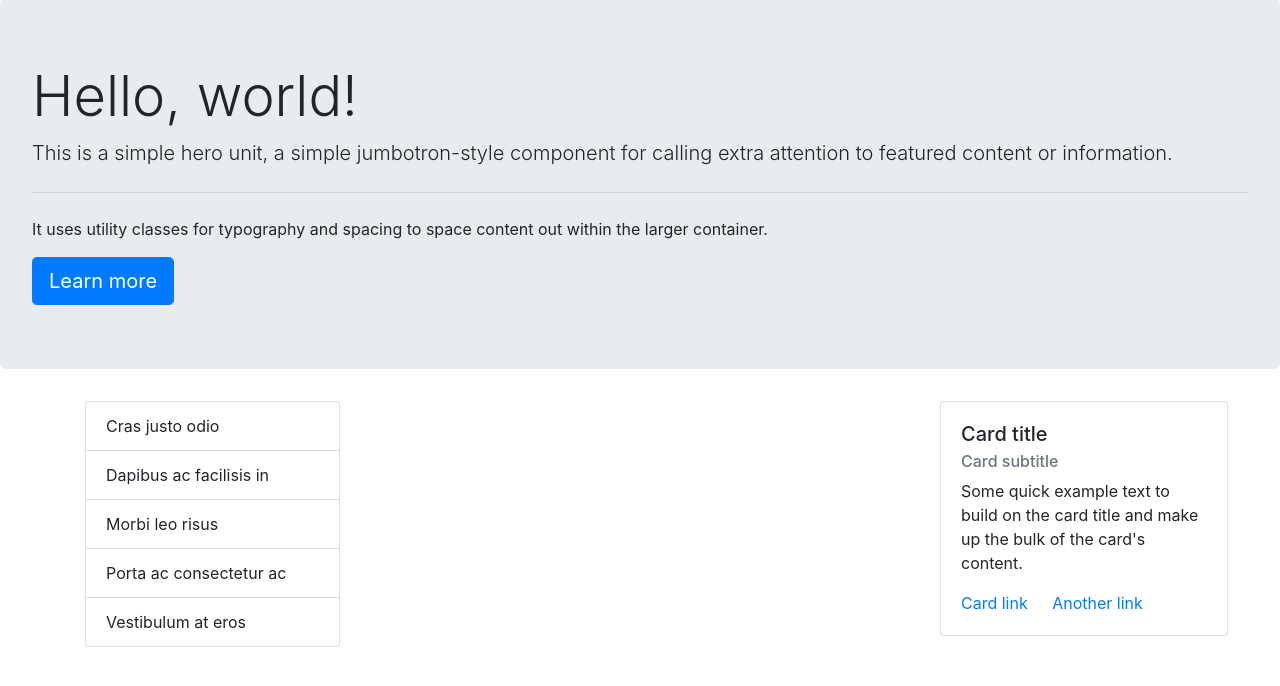
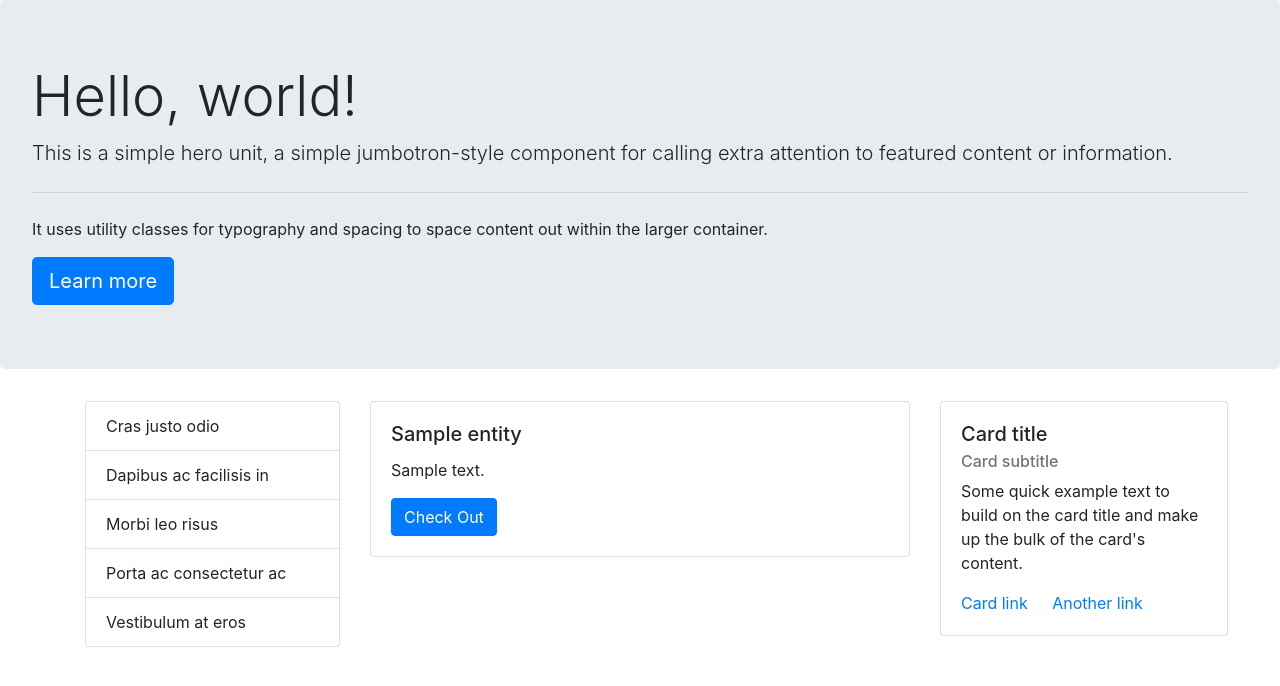
Before and after one commit to mohit4/django-hackathon-starter, a Django app: page /home/ in a window 1280 px wide. Shown: the part 57-743 px from the top of the page. Run offline with Django 3.2, Linux system fonts and the light colour scheme; tables that the repository leaves empty hold one stand-in row (values such as "Sample post"); some libraries are stand-ins or nearby versions.

Commit message:
Front end changes for list view and detail view

```diff
--- a/app/views.py
+++ b/app/views.py
@@ -14,7 +14,7 @@ class IndexView(ListView):
     Listing all the entities
     '''
     template_name = 'app/index.html'
-    context_object_name = 'entity'
+    context_object_name = 'entities'
     model = Entity
 
 class EntityListView(ListView):
@@ -22,7 +22,7 @@ class EntityListView(ListView):
     Listing all the entities
     '''
     template_name = 'app/entity_list.html'
-    context_object_name = 'entity'
+    context_object_name = 'entities'
     model = Entity
 
 class EntityDetailView(DetailView):
--- a/templates/app/index.html
+++ b/templates/app/index.html
@@ -21,13 +21,13 @@
                 <li class="list-group-item">Vestibulum at eros</li>
             </ul>
         </div>
-        <div class="col-md-6 my-2 py-2">
+        <div class="col-md-6">
             {% for entity in entities %}
-                <div class="card">
+                <div class="card mb-2">
                     <div class="card-body">
                         <h5 class="card-title">{{ entity.title }}</h5>
                         <p class="card-text">{{ entity.description }}</p>
-                        <a href="#" class="btn btn-primary">Check Out</a>
+                        <a href="{% url 'app:entity-detail' pk=entity.pk %}" class="btn btn-primary">Check Out</a>
                     </div>
                 </div>
             {% endfor %}
```
Also changed, not shown: templates/app/entity_detail.html (+5 -3 lines), templates/app/entity_list.html (+21 -0 lines).
